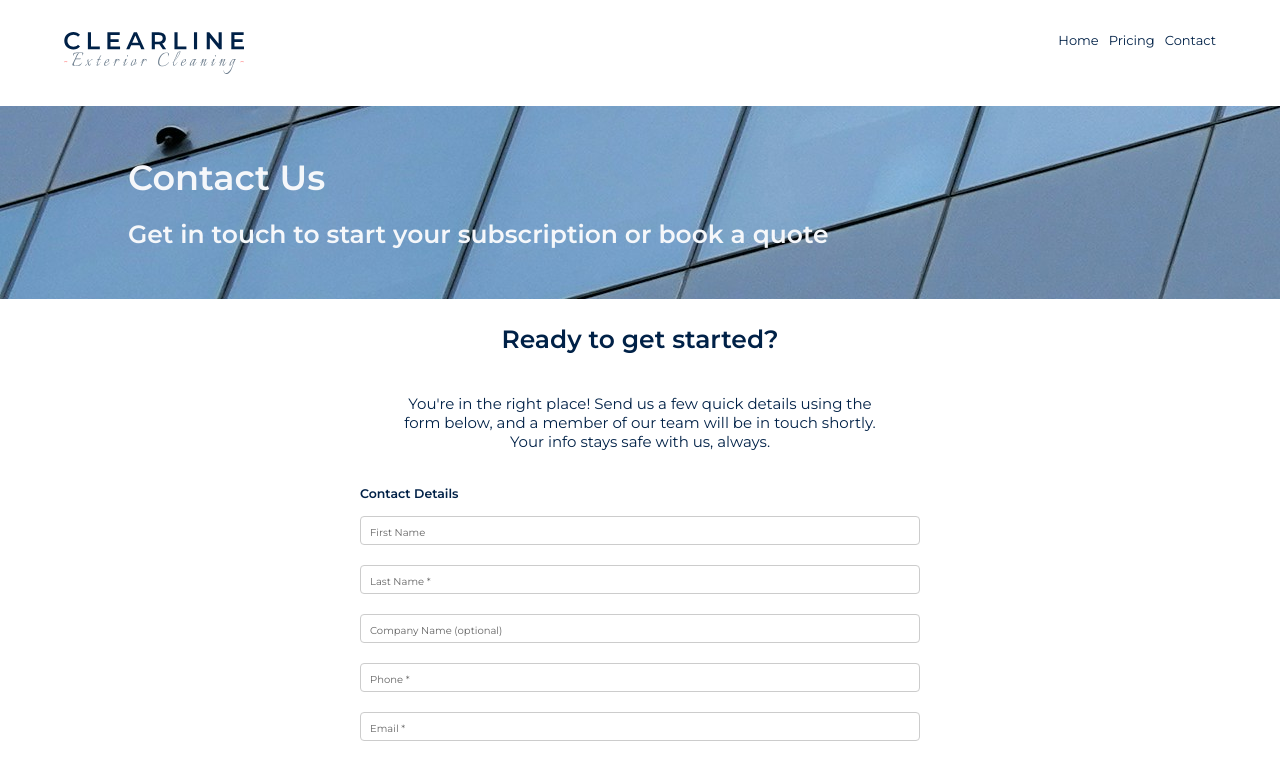
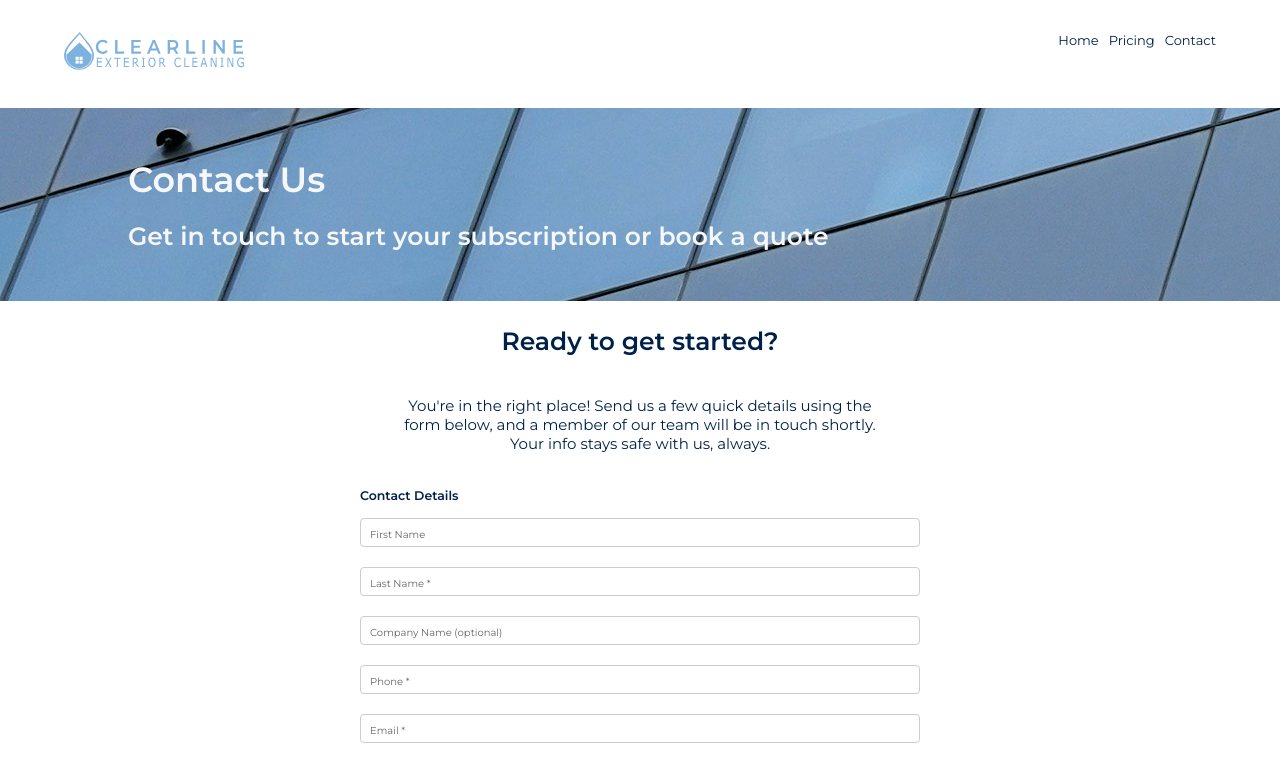
Before and after one commit to Joe-Wa1ker/Clearline_website, a plain HTML site: page contact.html in a window 1280 px wide. Shown: the top 778 px of the page. Drawn offline with Linux system fonts and the light colour scheme.

Commit message:
Logo change

```diff
--- a/contact.html
+++ b/contact.html
@@ -13,7 +13,7 @@
 <body>
     <header>
         <section class="header__top">
-            <img src="./Images/CLEARLINE-logo.svg" class="header__top-logo" alt="CLEARLINE Exterior Cleaning logo">
+            <img src="./Images/Clearline-logo-blue.svg" class="header__top-logo" alt="CLEARLINE Exterior Cleaning logo">
 
             <nav class="header__top-nav">
                 <ul>
--- a/styles.css
+++ b/styles.css
@@ -39,7 +39,7 @@
     --secondary-soft-white: #F5F7FA;
     --secondary-slate-gray: #708090;
     --accent-coral: #FF6B6B;
-    --main-button-color: #005fa3;
+    --main-button-color: #7DB1DE;
 
     /* Font sizes */
     --h1-text-font-size: 3.5rem;
```
Also changed, not shown: index.html (+1 -1 lines), pricing.html (+1 -1 lines), thank-you.html (+1 -1 lines), Images/CLEARLINE-logo.svg (deleted), Images/Clearline-logo-blue.svg (added), 2 other files.
